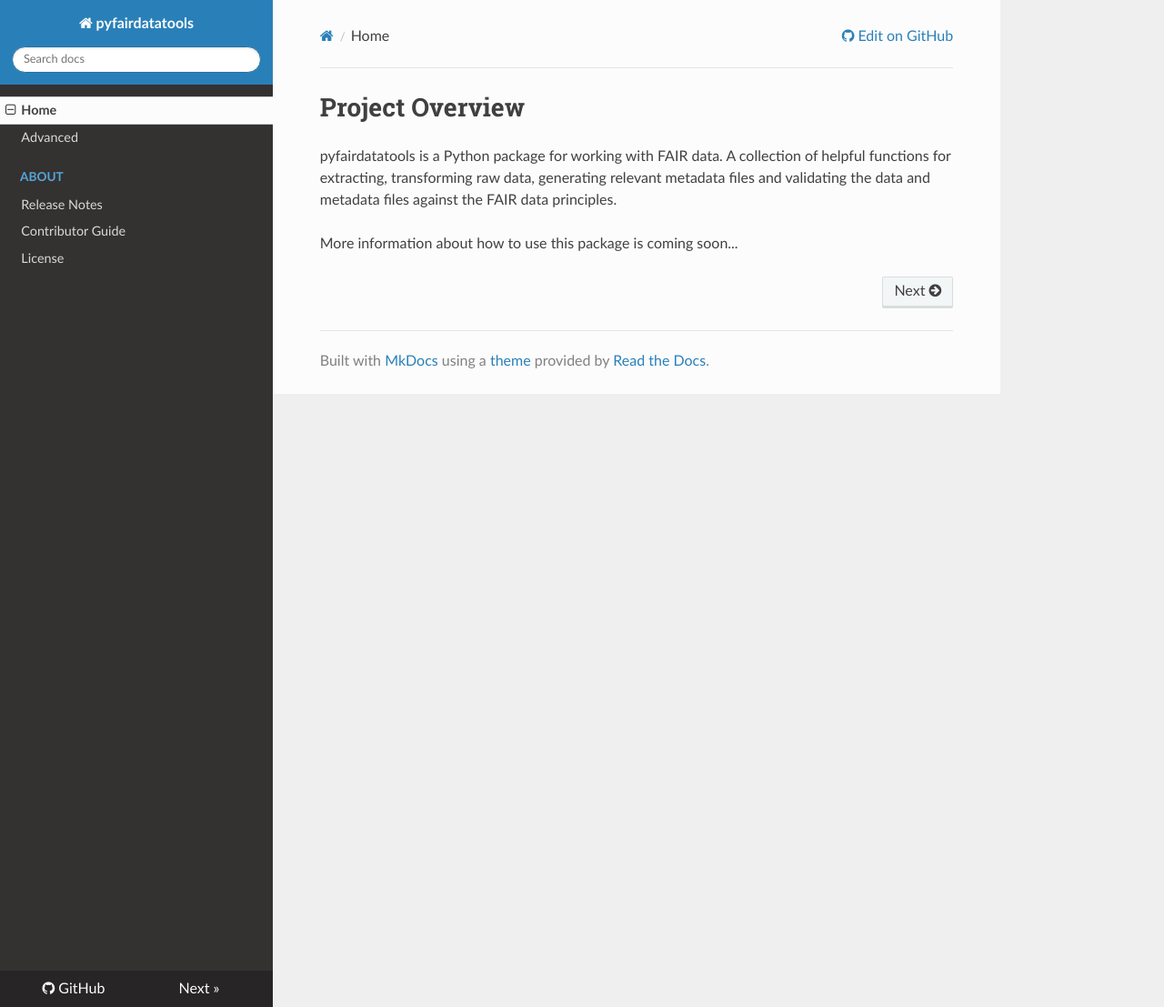
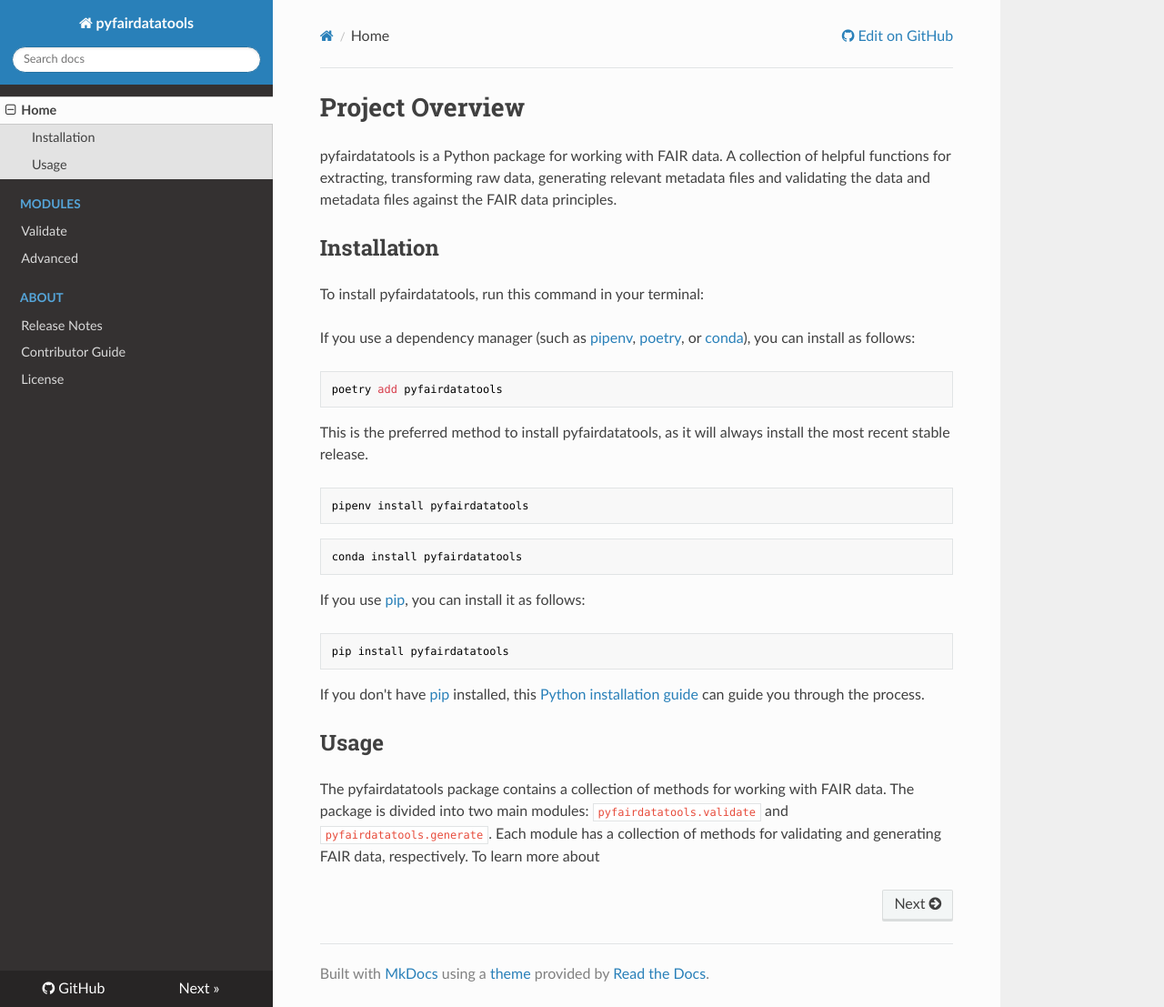
Before and after one commit to AI-READI/pyfairdatatools, an MkDocs documentation site: the page built from docs/index.md, in a window 1280 px wide and 1107 px high. Shown: the whole window at 91% size. Built offline with MkDocs 1.6.1, drawn with Linux system fonts in a browser that asks for light colours; nearby versions of some CDN libraries.

Commit message:
docs: add base content

````diff
--- a/docs/index.md
+++ b/docs/index.md
@@ -2,4 +2,34 @@
 
 pyfairdatatools is a Python package for working with FAIR data. A collection of helpful functions for extracting, transforming raw data, generating relevant metadata files and validating the data and metadata files against the FAIR data principles.
 
-More information about how to use this package is coming soon...
+## Installation
+
+To install pyfairdatatools, run this command in your terminal:
+
+If you use a dependency manager (such as [pipenv](https://pipenv.pypa.io/en/latest/), [poetry](https://python-poetry.org/), or [conda](https://docs.conda.io/en/latest/)), you can install as follows:
+
+```bash
+poetry add pyfairdatatools
+```
+
+This is the preferred method to install pyfairdatatools, as it will always install the most recent stable release.
+
+```bash
+pipenv install pyfairdatatools
+```
+
+```bash
+conda install pyfairdatatools
+```
+
+If you use [pip](https://pip.pypa.io), you can install it as follows:
+
+```bash
+pip install pyfairdatatools
+```
+
+If you don't have [pip](https://pip.pypa.io) installed, this [Python installation guide](http://docs.python-guide.org/en/latest/starting/installation/) can guide you through the process.
+
+## Usage
+
+The pyfairdatatools package contains a collection of methods for working with FAIR data. The package is divided into two main modules: `pyfairdatatools.validate` and `pyfairdatatools.generate`. Each module has a collection of methods for validating and generating FAIR data, respectively. To learn more about
--- a/mkdocs.yml
+++ b/mkdocs.yml
@@ -5,13 +5,18 @@ site_author: FAIR Data Innovations Hub
 repo_url: https://github.com/AI-READI/pyfairdatatools
 edit_uri: https://github.com/AI-READI/pyfairdatatools/edit/main/docs
 
+dev_addr: 127.0.0.1:3000
+
 theme: readthedocs
 
 markdown_extensions:
   - codehilite
+  - admonition
 
 nav:
   - Home: index.md
+  - Modules:
+      - Validate: modules/validate.md
   - Advanced: advanced.md
   - About:
       - Release Notes: about/changelog.md
--- a/pyproject.toml
+++ b/pyproject.toml
@@ -88,6 +88,8 @@ poethepoet = "^0.20.0"
 
 [tool.poe.tasks]
 
+docs = "mkdocs serve"
+
 format_with_isort = "isort pyfairdatatools tests notebooks"
 format_with_black = "black pyfairdatatools tests notebooks"
 
````
Also changed, not shown: docs/modules/validate.md (added, +17 -0 lines).
